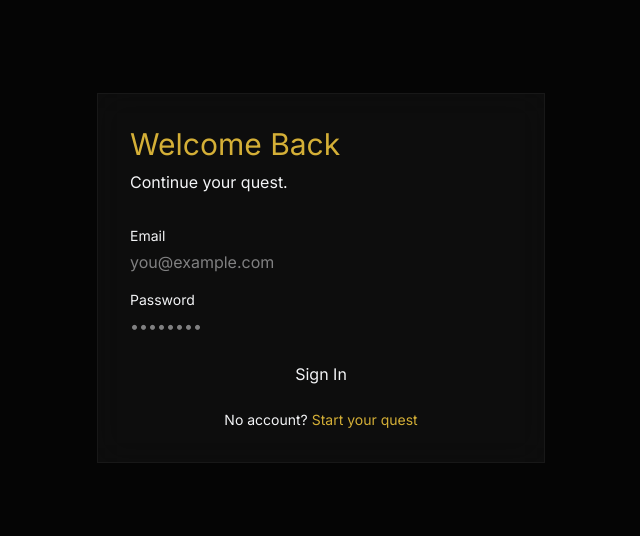
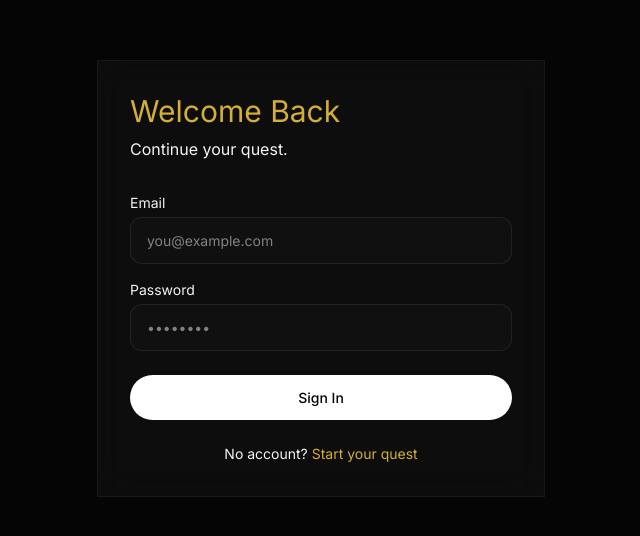
Before and after one commit to skpthiran/sidequest, a React (Vite) app: page /login in a window 1280 px wide. Shown: the part 122-658 px from the top of the page, without its empty margins (319-959 px from the left). Built offline with nearby package versions, Linux system fonts and the light colour scheme; no server answers; a web font is replaced by a local one.

Commit message:
fix: improved hover, active, focus interaction states across all components

```diff
--- a/src/index.css
+++ b/src/index.css
@@ -4,7 +4,6 @@
 @theme {
   --font-sans: "Inter", ui-sans-serif, system-ui, sans-serif;
   --font-serif: "Playfair Display", ui-serif, Georgia, serif;
-
   --color-background: #050505;
   --color-surface: #121212;
   --color-surface-elevated: #1a1a1a;
@@ -26,44 +25,212 @@ body {
   -webkit-font-smoothing: antialiased;
 }
 
+/* ── Glass Card ── */
 .glass-card {
   background: rgba(26, 26, 26, 0.4);
   backdrop-filter: blur(16px);
   -webkit-backdrop-filter: blur(16px);
   border: 1px solid rgba(255, 255, 255, 0.05);
+  transition: border-color 0.2s ease, box-shadow 0.2s ease;
+}
+.glass-card:hover {
+  border-color: rgba(255, 255, 255, 0.1);
 }
 
+/* ── Interactive glass cards (clickable) ── */
+.glass-card-interactive {
+  background: rgba(26, 26, 26, 0.4);
+  backdrop-filter: blur(16px);
+  -webkit-backdrop-filter: blur(16px);
+  border: 1px solid rgba(255, 255, 255, 0.05);
+  transition: border-color 0.2s ease, box-shadow 0.2s ease, transform 0.15s ease, background 0.2s ease;
+  cursor: pointer;
+}
+.glass-card-interactive:hover {
+  border-color: rgba(255, 255, 255, 0.12);
+  background: rgba(30, 30, 30, 0.6);
+  box-shadow: 0 8px 32px rgba(0, 0, 0, 0.3);
+}
+.glass-card-interactive:active {
+  transform: scale(0.98);
+  background: rgba(20, 20, 20, 0.7);
+}
+
+/* ── Buttons ── */
+.btn-primary {
+  display: inline-flex;
+  align-items: center;
+  justify-content: center;
+  padding: 0.75rem 1.5rem;
+  border-radius: 9999px;
+  background: #ffffff;
+  color: #050505;
+  font-weight: 500;
+  font-size: 0.875rem;
+  transition: background 0.2s ease, transform 0.15s ease, box-shadow 0.2s ease;
+  cursor: pointer;
+}
+.btn-primary:hover {
+  background: #f0f0f0;
+  box-shadow: 0 4px 20px rgba(255, 255, 255, 0.15);
+}
+.btn-primary:active {
+  transform: scale(0.97);
+  background: #e0e0e0;
+}
+.btn-primary:disabled {
+  opacity: 0.5;
+  cursor: not-allowed;
+  transform: none;
+}
+
+.btn-ghost {
+  display: inline-flex;
+  align-items: center;
+  justify-content: center;
+  padding: 0.75rem 1.5rem;
+  border-radius: 9999px;
+  background: rgba(255,255,255,0.05);
+  color: #ffffff;
+  font-weight: 500;
+  font-size: 0.875rem;
+  border: 1px solid rgba(255,255,255,0.1);
+  transition: background 0.2s ease, border-color 0.2s ease, transform 0.15s ease;
+  cursor: pointer;
+}
+.btn-ghost:hover {
+  background: rgba(255,255,255,0.1);
+  border-color: rgba(255,255,255,0.2);
+}
+.btn-ghost:active {
+  transform: scale(0.97);
+  background: rgba(255,255,255,0.07);
+}
+
+.btn-gold {
+  display: inline-flex;
+  align-items: center;
+  justify-content: center;
+  padding: 0.75rem 1.5rem;
+  border-radius: 9999px;
+  background: rgba(212, 175, 55, 0.15);
+  color: #D4AF37;
+  font-weight: 500;
+  font-size: 0.875rem;
+  border: 1px solid rgba(212, 175, 55, 0.3);
+  transition: background 0.2s ease, border-color 0.2s ease, transform 0.15s ease, box-shadow 0.2s ease;
+  cursor: pointer;
+}
+.btn-gold:hover {
+  background: rgba(212, 175, 55, 0.25);
+  border-color: rgba(212, 175, 55, 0.5);
+  box-shadow: 0 0 20px rgba(212, 175, 55, 0.15);
+}
+.btn-gold:active {
+  transform: scale(0.97);
+}
+
+/* ── Input fields ── */
+.input-field {
+  background: rgba(18, 18, 18, 0.8);
+  border: 1px solid rgba(255, 255, 255, 0.08);
+  border-radius: 0.75rem;
+  padding: 0.75rem 1rem;
+  color: #F3F4F6;
+  font-size: 0.875rem;
+  transition: border-color 0.2s ease, box-shadow 0.2s ease, background 0.2s ease;
+  outline: none;
+  width: 100%;
+}
+.input-field:hover {
+  border-color: rgba(255, 255, 255, 0.15);
+  background: rgba(22, 22, 22, 0.9);
+}
+.input-field:focus {
+  border-color: rgba(212, 175, 55, 0.5);
+  box-shadow: 0 0 0 3px rgba(212, 175, 55, 0.1);
+  background: rgba(22, 22, 22, 0.9);
+}
+
+/* ── Nav links ── */
+.nav-link {
+  display: flex;
+  align-items: center;
+  gap: 0.75rem;
+  padding: 0.75rem 1rem;
+  border-radius: 0.75rem;
+  font-size: 0.875rem;
+  font-weight: 500;
+  color: #9CA3AF;
+  transition: color 0.2s ease, background 0.2s ease, transform 0.15s ease;
+  position: relative;
+}
+.nav-link:hover {
+  color: #ffffff;
+  background: rgba(255,255,255,0.05);
+}
+.nav-link:active {
+  transform: scale(0.97);
+}
+.nav-link.active {
+  color: #ffffff;
+  background: rgba(255,255,255,0.1);
+}
+
+/* ── Bottom nav items ── */
+.bottom-nav-item {
+  display: flex;
+  flex-direction: column;
+  align-items: center;
+  gap: 0.25rem;
+  padding: 0.5rem 0.75rem;
+  border-radius: 0.75rem;
+  transition: color 0.2s ease, background 0.2s ease, transform 0.15s ease;
+  color: #6B7280;
+}
+.bottom-nav-item:hover {
+  color: #ffffff;
+  background: rgba(255,255,255,0.05);
+}
+.bottom-nav-item:active {
+  transform: scale(0.92);
+}
+.bottom-nav-item.active {
+  color: #ffffff;
+}
+
+/* ── Glow effects ── */
 .glow-amber {
   box-shadow: 0 0 40px -10px rgba(245, 158, 11, 0.15);
 }
-
 .glow-cyan {
   box-shadow: 0 0 40px -10px rgba(6, 182, 212, 0.15);
 }
-
 .glow-rose {
   box-shadow: 0 0 40px -10px rgba(225, 29, 72, 0.15);
 }
 
+/* ── Text gradients ── */
 .text-gradient {
   background: linear-gradient(to right, #fff, #a1a1aa);
   -webkit-background-clip: text;
   -webkit-text-fill-color: transparent;
 }
-
 .text-gradient-gold {
   background: linear-gradient(to right, #FDE68A, #D4AF37);
   -webkit-background-clip: text;
   -webkit-text-fill-color: transparent;
 }
 
+/* ── Safe area ── */
 .pb-safe {
   padding-bottom: env(safe-area-inset-bottom);
 }
 
+/* ── Scrollbar ── */
 ::-webkit-scrollbar {
-  width: 8px;
-  height: 8px;
+  width: 6px;
+  height: 6px;
 }
 ::-webkit-scrollbar-track {
   background: #050505;
@@ -71,7 +238,25 @@ body {
 ::-webkit-scrollbar-thumb {
   background: #262626;
   border-radius: 4px;
+  transition: background 0.2s ease;
 }
 ::-webkit-scrollbar-thumb:hover {
   background: #404040;
 }
+
+/* ── Focus ring for accessibility ── */
+:focus-visible {
+  outline: 2px solid rgba(212, 175, 55, 0.6);
+  outline-offset: 2px;
+}
+
+/* ── Smooth page transitions ── */
+* {
+  -webkit-tap-highlight-color: transparent;
+}
+
+/* ── Selection color ── */
+::selection {
+  background: rgba(212, 175, 55, 0.3);
+  color: #ffffff;
+}
```
